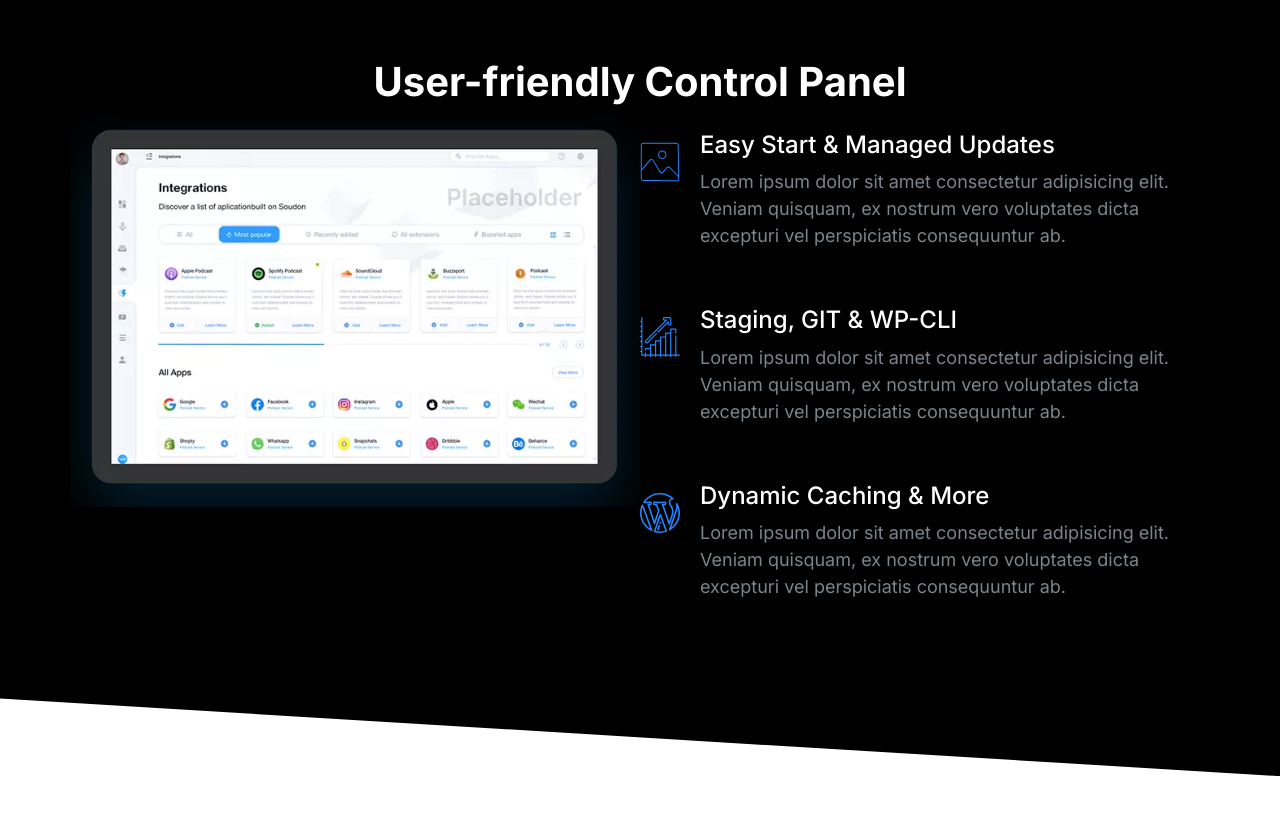
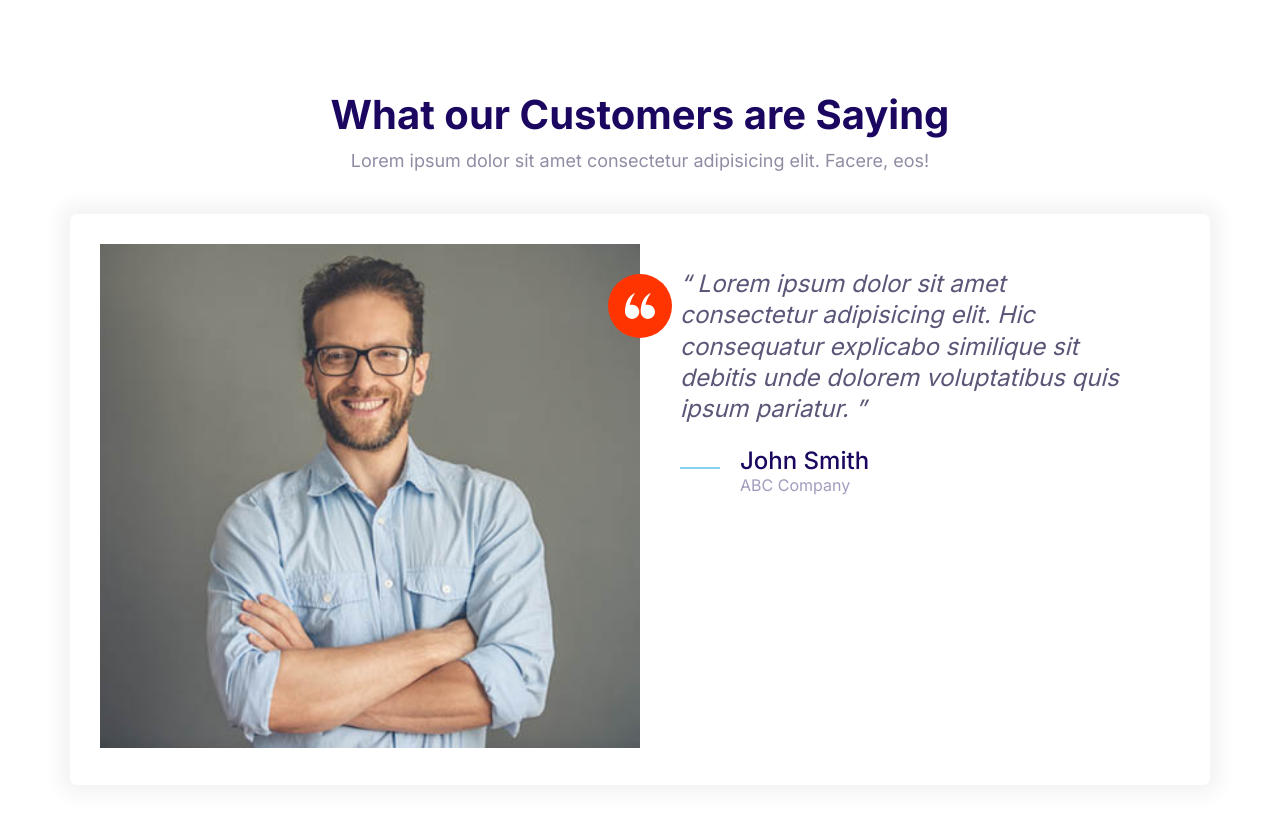
Before and after one commit to jinch/moshify, a plain HTML site: page index.html in a window 1280 px wide. Drawn offline with Linux system fonts and the light colour scheme.

Commit message:
Defined Block Testimonials

```diff
--- a/css/styles.css
+++ b/css/styles.css
@@ -599,6 +599,7 @@ a {
 
 .block__header {
   text-align: center;
+  margin-bottom: 4rem;
 }
 
 .block__heading {
--- a/index.html
+++ b/index.html
@@ -16,75 +16,49 @@
     <title>Document</title>
   </head>
   <body>
-    <section class="block block--dark block--skewed-right block-showcase">
+    <section class="block">
       <header class="block__header">
-        <h2 class="block__heading">User-friendly Control Panel</h2>
+        <h2>What our Customers are Saying</h2>
+        <p>
+          Lorem ipsum dolor sit amet consectetur adipisicing elit. Facere, eos!
+        </p>
       </header>
-      <div class="container grid grid--1x2">
-        <picture class="block-showcase__image">
-          <source
-            type="image/webp"
-            srcset="images/ipad.webp 1x, images/ipad@2x.webp 2x"
+      <div class="container">
+        <div class="card testimonial">
+          <div class="grid grid--1x2">
+            <div class="testimonial__image">
+              <img
+                src="images/testimonial.jpg"
+                alt="A happy, smiling customer"
               />
-          <source
-            type="image/png"
-            srcset="images/ipad.png 1x, images/ipad@2x.png 2x"
-          />
-          <img src="images/ipad.png" alt="" />
-        </picture>
-        <ul class="list">
-          <li>
+              <span class="icon-container icon-container--accent">
+                <svg class="icon icon--white icon--small">
+                  <use xlink:href="images/sprite.svg#quotes"></use>
+                </svg>
+              </span>
+            </div>
+            <blockquote class="quote">
+              <p class="quote__text">
+                Lorem ipsum dolor sit amet consectetur adipisicing elit. Hic
+                consequatur explicabo similique sit debitis unde dolorem
+                voluptatibus quis ipsum pariatur.
+              </p>
+              <footer>
                 <div class="media">
                   <div class="media__image">
-                <svg class="icon icon--primary">
-                  <use xlink:href="images/sprite.svg#snap"></use>
+                    <svg class="icon icon--primary quote__line">
+                      <use xlink:href="images/sprite.svg#line"></use>
                     </svg>
                   </div>
                   <div class="media__body">
-                <h3 class="media__title">Easy Start & Managed Updates</h3>
-                <p>
-                  Lorem ipsum dolor sit amet consectetur adipisicing elit.
-                  Veniam quisquam, ex nostrum vero voluptates dicta excepturi
-                  vel perspiciatis consequuntur ab.
-                </p>
+                    <h3 class="media__title quote__author">John Smith</h3>
+                    <p class="quote__organization">ABC Company</p>
                   </div>
                 </div>
-          </li>
-          <li>
-            <div class="media">
-              <div class="media__image">
-                <svg class="icon icon--primary">
-                  <use xlink:href="images/sprite.svg#growth"></use>
-                </svg>
-              </div>
-              <div class="media__body">
-                <h3 class="media__title">Staging, GIT & WP-CLI</h3>
-                <p>
-                  Lorem ipsum dolor sit amet consectetur adipisicing elit.
-                  Veniam quisquam, ex nostrum vero voluptates dicta excepturi
-                  vel perspiciatis consequuntur ab.
-                </p>
+              </footer>
+            </blockquote>
           </div>
         </div>
-          </li>
-          <li>
-            <div class="media">
-              <div class="media__image">
-                <svg class="icon icon--primary">
-                  <use xlink:href="images/sprite.svg#wordpress"></use>
-                </svg>
-              </div>
-              <div class="media__body">
-                <h3 class="media__title">Dynamic Caching & More</h3>
-                <p>
-                  Lorem ipsum dolor sit amet consectetur adipisicing elit.
-                  Veniam quisquam, ex nostrum vero voluptates dicta excepturi
-                  vel perspiciatis consequuntur ab.
-                </p>
-              </div>
-            </div>
-          </li>
-        </ul>
       </div>
     </section>
     <script src="js/main.js"></script>
```
Also changed, not shown: components/block-testimonials.html (added, +40 -0 lines). Lines whose indentation alone changed are shown as unchanged.
